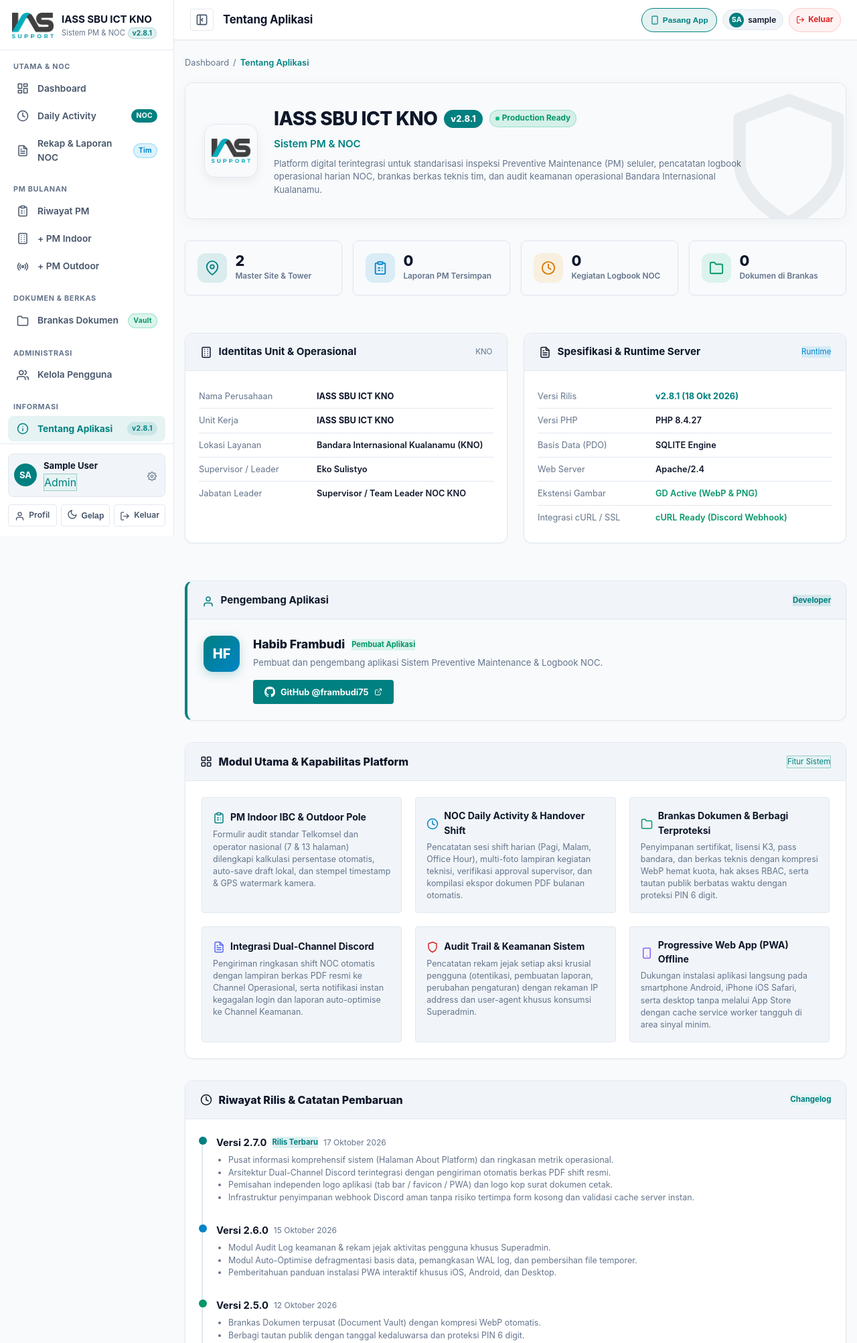
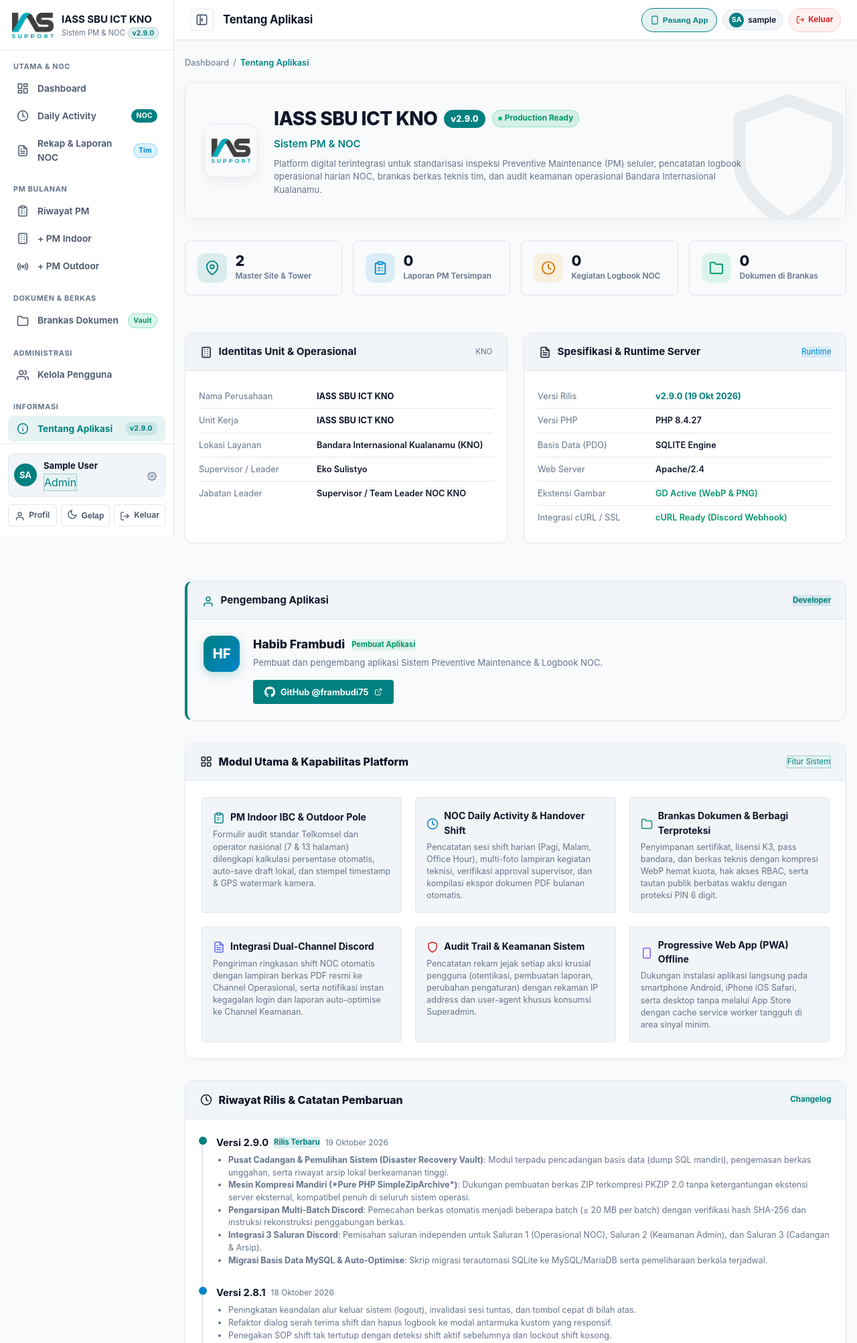
Before and after one commit to frambudi75/apsd-pm, a PHP site: page /apsd/about in a window 1280 px wide. Shown: the top 2005 px of the page at 67% size. Run offline with PHP 8.4, Linux system fonts and the light colour scheme; the visitor is signed in with stand-in values (Sample User, id 1); some libraries are stand-ins or nearby versions.

Commit message:
Bump version to v2.9.0: Disaster Recovery Vault, Multi-Batch Discord Backup, and 3-Channel Webhook

```diff
--- a/about.php
+++ b/about.php
@@ -339,12 +339,42 @@ include __DIR__ . '/includes/header.php';
     <div class="settings-card-body" style="padding: 1.5rem;">
       <div style="position: relative; padding-left: 20px; border-left: 2px solid var(--border);">
 
-        <!-- v2.7.0 -->
+        <!-- v2.9.0 -->
         <div style="margin-bottom: 1.75rem; position: relative;">
           <div style="position: absolute; left: -26px; top: 2px; width: 12px; height: 12px; border-radius: 50%; background: var(--primary); border: 2px solid var(--bg-surface);"></div>
           <div style="display: flex; align-items: center; gap: 8px; flex-wrap: wrap;">
+            <strong style="font-size: 0.92rem; color: var(--text-main);">Versi 2.9.0</strong>
+            <span class="badge" style="background: rgba(0, 128, 128, 0.12); color: var(--primary); font-size: 0.7rem; font-weight: 700;">Rilis Terbaru</span>
+            <span style="font-size: 0.75rem; color: var(--text-subtle);">19 Oktober 2026</span>
+          </div>
+          <ul style="font-size: 0.78rem; color: var(--text-subtle); margin: 6px 0 0 0; padding-left: 18px; line-height: 1.5;">
+            <li><strong>Pusat Cadangan &amp; Pemulihan Sistem (Disaster Recovery Vault)</strong>: Modul terpadu pencadangan basis data (dump SQL mandiri), pengemasan berkas unggahan, serta riwayat arsip lokal berkeamanan tinggi.</li>
+            <li><strong>Mesin Kompresi Mandiri (*Pure PHP SimpleZipArchive*)</strong>: Dukungan pembuatan berkas ZIP terkompresi PKZIP 2.0 tanpa ketergantungan ekstensi server eksternal, kompatibel penuh di seluruh sistem operasi.</li>
+            <li><strong>Pengarsipan Multi-Batch Discord</strong>: Pemecahan berkas otomatis menjadi beberapa batch (&le; 20 MB per batch) dengan verifikasi hash SHA-256 dan instruksi rekonstruksi penggabungan berkas.</li>
+            <li><strong>Integrasi 3 Saluran Discord</strong>: Pemisahan saluran independen untuk Saluran 1 (Operasional NOC), Saluran 2 (Keamanan Admin), dan Saluran 3 (Cadangan &amp; Arsip).</li>
+            <li><strong>Migrasi Basis Data MySQL &amp; Auto-Optimise</strong>: Skrip migrasi terautomasi SQLite ke MySQL/MariaDB serta pemeliharaan berkala terjadwal.</li>
+          </ul>
+        </div>
+
+        <!-- v2.8.0 & v2.8.1 -->
+        <div style="margin-bottom: 1.75rem; position: relative;">
+          <div style="position: absolute; left: -26px; top: 2px; width: 12px; height: 12px; border-radius: 50%; background: #0284c7; border: 2px solid var(--bg-surface);"></div>
+          <div style="display: flex; align-items: center; gap: 8px; flex-wrap: wrap;">
+            <strong style="font-size: 0.92rem; color: var(--text-main);">Versi 2.8.1</strong>
+            <span style="font-size: 0.75rem; color: var(--text-subtle);">18 Oktober 2026</span>
+          </div>
+          <ul style="font-size: 0.78rem; color: var(--text-subtle); margin: 6px 0 0 0; padding-left: 18px; line-height: 1.5;">
+            <li>Peningkatan keandalan alur keluar sistem (logout), invalidasi sesi tuntas, dan tombol cepat di bilah atas.</li>
+            <li>Refaktor dialog serah terima shift dan hapus logbook ke modal antarmuka kustom yang responsif.</li>
+            <li>Penegakan SOP shift tak tertutup dengan deteksi shift aktif sebelumnya dan lockout shift kosong.</li>
+          </ul>
+        </div>
+
+        <!-- v2.7.0 -->
+        <div style="margin-bottom: 1.75rem; position: relative;">
+          <div style="position: absolute; left: -26px; top: 2px; width: 12px; height: 12px; border-radius: 50%; background: #059669; border: 2px solid var(--bg-surface);"></div>
+          <div style="display: flex; align-items: center; gap: 8px; flex-wrap: wrap;">
             <strong style="font-size: 0.92rem; color: var(--text-main);">Versi 2.7.0</strong>
-            <span class="badge" style="background: rgba(0, 128, 128, 0.12); color: var(--primary); font-size: 0.7rem; font-weight: 700;">Rilis Terbaru</span>
             <span style="font-size: 0.75rem; color: var(--text-subtle);">17 Oktober 2026</span>
           </div>
           <ul style="font-size: 0.78rem; color: var(--text-subtle); margin: 6px 0 0 0; padding-left: 18px; line-height: 1.5;">
--- a/config/version.php
+++ b/config/version.php
@@ -6,13 +6,13 @@
  */
 
 if (!defined('APP_VERSION')) {
-    define('APP_VERSION', 'v2.8.1');
+    define('APP_VERSION', 'v2.9.0');
 }
 
 if (!defined('APP_BUILD_DATE')) {
-    define('APP_BUILD_DATE', '18 Okt 2026');
+    define('APP_BUILD_DATE', '19 Okt 2026');
 }
 
 if (!defined('APP_RELEASE_TITLE')) {
-    define('APP_RELEASE_TITLE', 'Peningkatan Keandalan Logout, Modal Konfirmasi & Pembersihan Sesi PWA');
+    define('APP_RELEASE_TITLE', 'Disaster Recovery Vault, Multi-Batch Backup Discord & Saluran Arsip Mandiri');
 }
--- a/sw.js
+++ b/sw.js
@@ -3,7 +3,7 @@
  * IASS SBU ICT KNO
  */
 
-const CACHE_NAME = 'iass-pm-v2.8.1';
+const CACHE_NAME = 'iass-pm-v2.9.0';
 const STATIC_ASSETS = [
   './',
   'manifest.json',
```
Also changed, not shown: docs/changelog.md.
